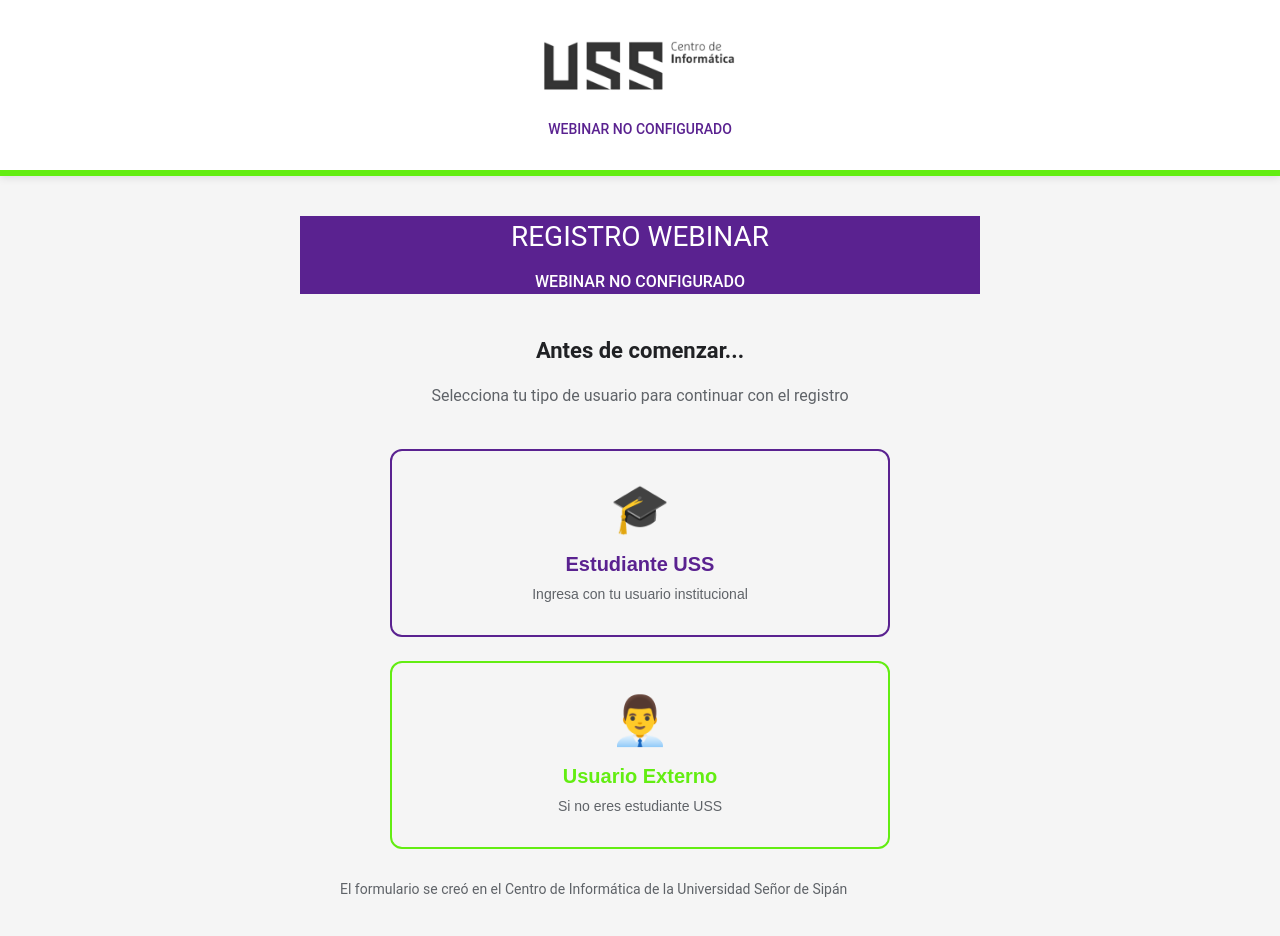
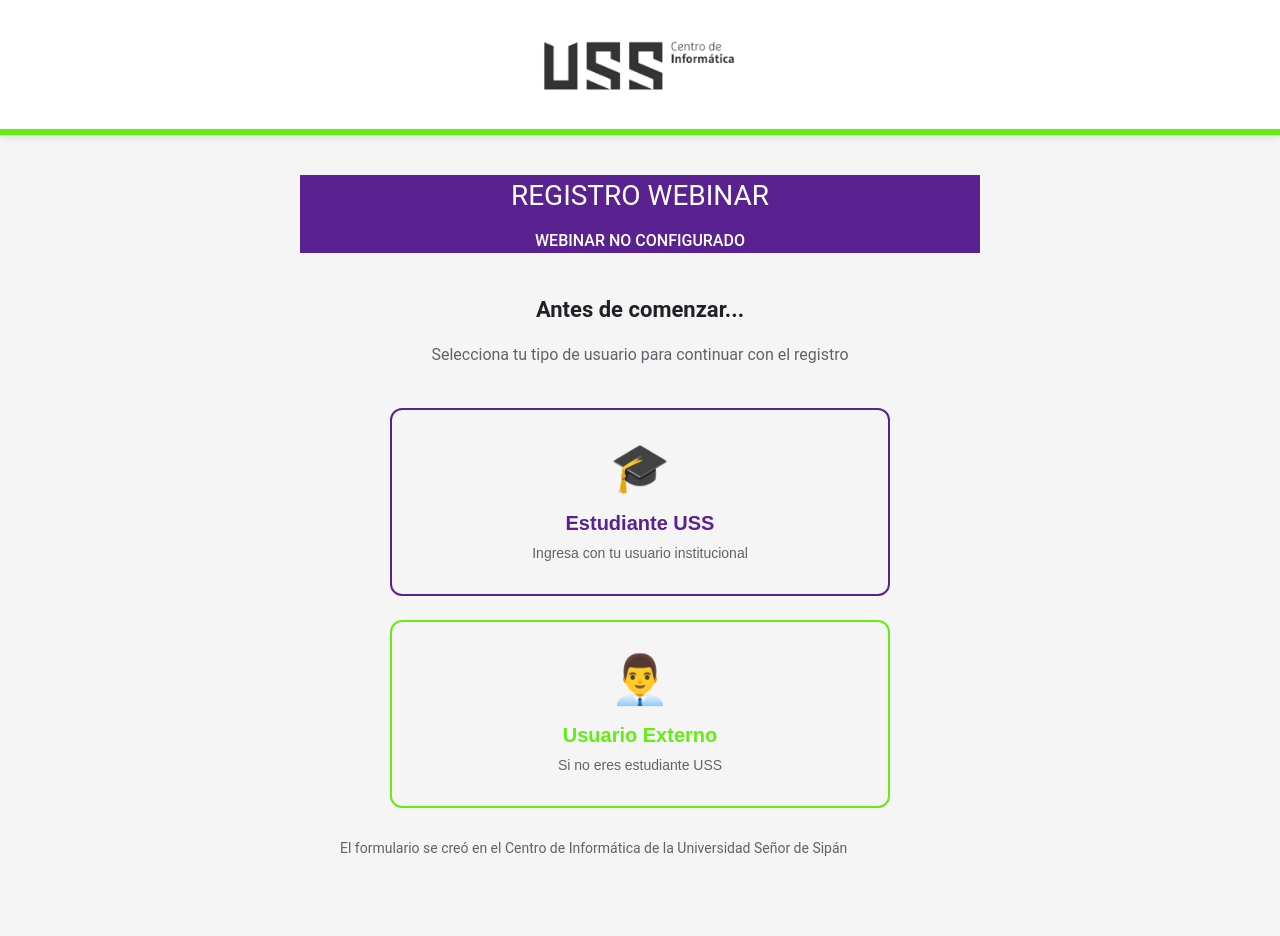
Before and after one commit to usscentroinformatica/WebinarCinf, a React (Vite) app: page / in a window 1280 px wide. Shown: the top 936 px of the page. Built offline with nearby package versions, Linux system fonts and the light colour scheme; no server answers; the database is empty.

Commit message:
Remove periodoActual display from EncuestaWebinar component

```diff
--- a/src/components/EncuestaWebinar.tsx
+++ b/src/components/EncuestaWebinar.tsx
@@ -59,9 +59,6 @@
           gap: '20px'
         }}>
           <img src={logoUss} alt="Universidad Señor de Sipán" style={{ width: '200px', height: 'auto', objectFit: 'contain' }} />
-          <div style={{ textAlign: 'center' }}>
-            <div style={{ fontSize: '14px', color: '#5a2290', fontWeight: '500' }}>{periodoActual}</div>
-          </div>
         </div>
       </header>
 
```
